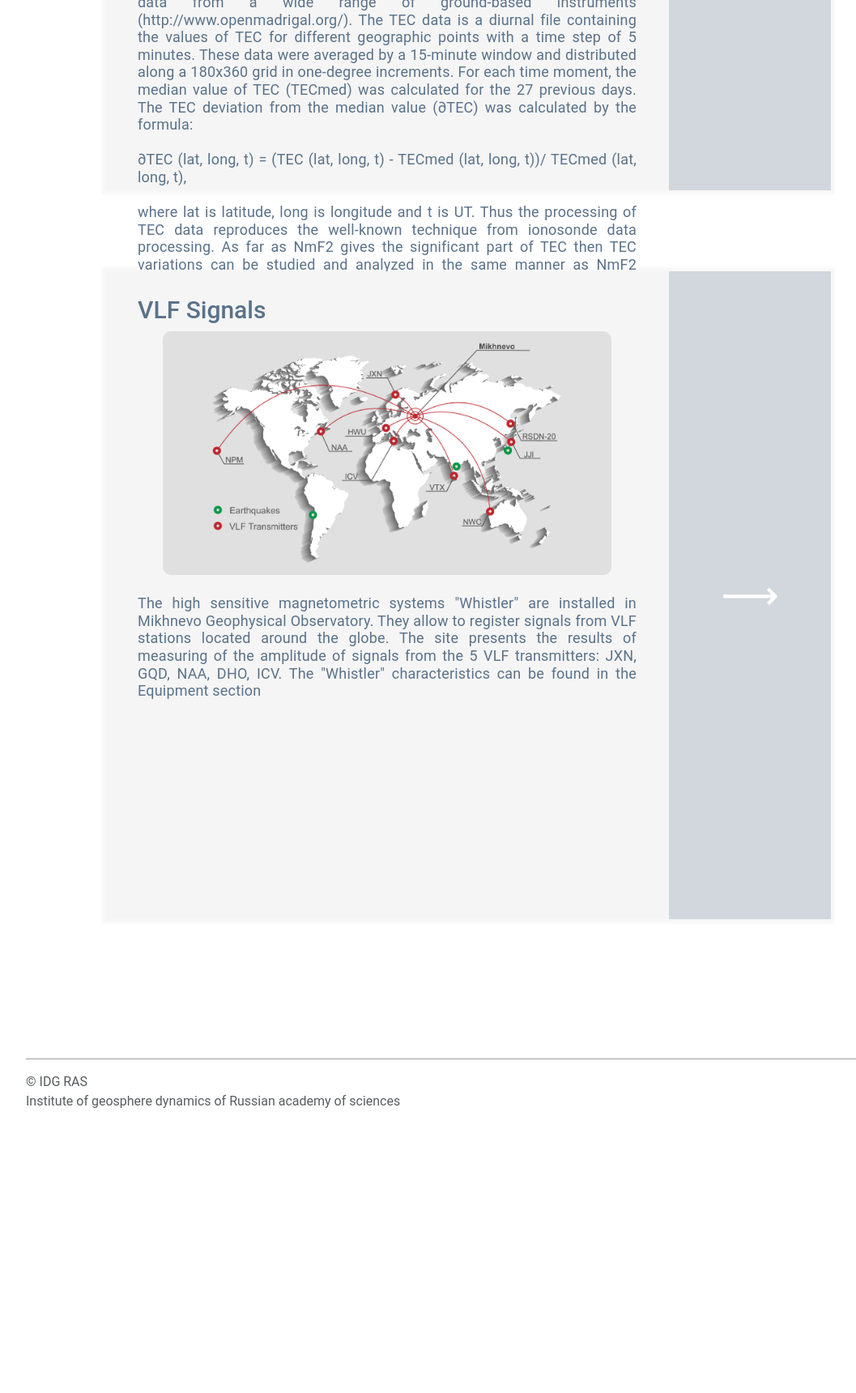
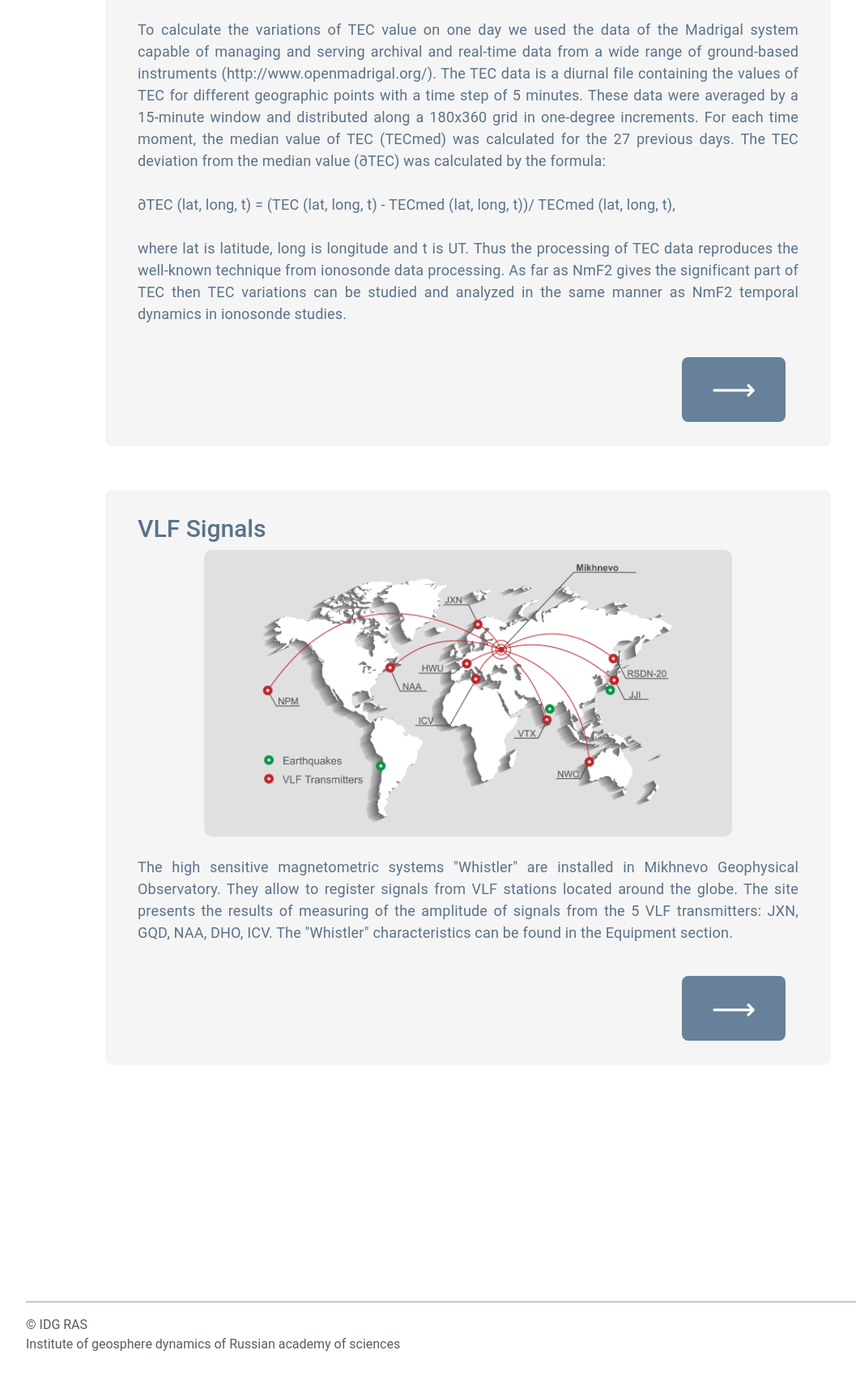
Before and after one commit to katyacoffee/WebSite, a Django app: page /data in a window 1280 px wide. Shown: the part 781-2501 px from the top of the page at 81% size, without its empty margins (62-1119 px from the left). Before the commit the page ends 2149 px from the top, so only its background shows below. Run offline with Django 4.2, Linux system fonts and the light colour scheme; some libraries are stand-ins or nearby versions.

Commit message:
refactor design

```diff
--- a/templates/data.html
+++ b/templates/data.html
@@ -11,25 +11,27 @@
 <style>
 
         p {
-            line-height: 1.2;
+            line-height: 1.5;
             letter-spacing: .2px;
             font-size: 18px;
         }
 
         h1 {
             font-size: 30px;
+            {#font-size:8vw;#}
             text-align: justify;
         }
 
         .box-container {
             margin: 100px auto;
             width: 70%;
-            height: 800px;
+            height: 950px;
             display: flex;
             text-align: justify;
             {#align-items: stretch;#}
             font-family: 'Roboto', sans-serif;
-            box-shadow: 0 0 3px 5px rgba(0, 0, 0, 0.03);
+            position: relative;
+            {#box-shadow: 0 0 3px 5px rgba(0, 0, 0, 0.03);#}
         }
 
       {#.right-open {#}
@@ -40,12 +42,16 @@
             font-family: 'Roboto', sans-serif;
             {#opacity: 0;#}
             color: #888484;
+            margin: auto;
+            display: block;
+            border-radius: 8px;
         }
 
         .box1-content,
         .box1-side {
           transition: all .3s ease-out;
           color: #5a728a;
+            position: relative;
         }
 
         .box1-content {
@@ -57,41 +63,27 @@
         }
 
         .box1-side {
-            background: #d1d7dc;
-            {#flex: 2;#}
-            width: 200px;
+            width: 160px;
+            float: right;
+            border-radius: 8px;
             display: flex;
             justify-content: center;
             align-items: center;
-            {#align-items: flex-end;#}
             font-family: 'Roboto', sans-serif;
-            {#vertical-align: center;#}
-          {#color: #1a1d20;#}
+            position: relative;
         }
 
         button {
-            {#background: #5a728a;#}
-            {#padding: 15px 50px;#}
-            {#border-radius: 5px;#}
-            {#border: none;#}
-            {#font-family: 'Roboto', sans-serif;#}
-            {#box-shadow: 1px 1px 8px 1px rgba(0, 0, 0, 0.32);#}
-            {#color: white;#}
-            {#margin: 30px 0;#}
             display: inline-flex;
-            {#background: #5a728a;#}
-            background: #d1d7dc;
-            {#width: 150px;#}
-            {#width: 100%;#}
-            {#height: 100%;#}
-            width: 200px;
-            height: 800px;
-            {#height: 45px;#}
+            background: #68819a;
+            {#display: block;#}
+            {#width: 160px;#}
+            width: 10vw;
+            height: 80px;
             color: #ffffff;
             font-size: 50px;
             font-family: 'Roboto', sans-serif;
-            {#border: #68819a;#}
-            border: #d1d7dc;
+            border: #68819a;
             border-radius: 8px;
             margin: auto;
             transition: all 0.2s;
@@ -103,10 +95,12 @@
         .button:hover {
            {#background: #4c6177;#}
            {#background: #cdd6de;#}
-           color: #f8f6f6;
+           background: #576f88;
             transform: scale(1.1);
-            width: 200px;
-            height: 800px;
+            border-radius: 8px;
+            width: 10vw;
+            {#width: 160px;#}
+            height: 80px;
 
         }
 
@@ -115,7 +109,7 @@
                 /*margin: 0 auto auto 0;*/
                 margin: auto;
                 {#max-height: 300px;#}
-                width: 90%;
+                width: 80%;
                 {#max-width: 900px;#}
                 display: block;
                 border-radius: 10px;
@@ -142,15 +136,19 @@
             where lat is latitude, long is longitude and t is UT. Thus the processing of TEC data reproduces the
             well-known technique from ionosonde data processing. As far as NmF2 gives the significant part of TEC then
             TEC variations can be studied and analyzed in the same manner as NmF2 temporal dynamics in ionosonde studies.</p>
-      </div>
-        <div class="box1-side">
+          <div class="box1-side">
             <form method="post" id="tec">
-                <button type="submit" formaction="/date-selection" class="button">⟶</button>
+                <br>
+                <button type="submit" formaction="/date-selection" class="button" style="font-size:3vw;">⟶</button>
                 <input type="hidden" id="source" name="source" value="tec">
             </form>
+          </div>
+      </div>
 {#        <button type="submit" formaction="/date-selection" class="button">⟶</button>#}
         </div>
     </div>
+{#    <br>#}
+{#    <br>#}
     <div class="box-container">
       <div class="box1-content content">
         <h1>VLF Signals</h1>
@@ -159,18 +157,19 @@
         <p>The high sensitive magnetometric systems "Whistler" are installed in Mikhnevo Geophysical Observatory.
             They allow to register signals from VLF stations located around the globe. The site presents the results of
             measuring of the amplitude of signals from the 5 VLF transmitters: JXN, GQD, NAA, DHO, ICV. The "Whistler"
-            characteristics can be found in the Equipment section</p>
-      </div>
-        <div class="box1-side">
+            characteristics can be found in the Equipment section.</p>
+           <div class="box1-side">
             <form method="post" id="vlf">
-                <button type="submit" formaction="/date-selection" class="button">⟶</button>
+                <br>
+                <button type="submit" formaction="/date-selection" class="button" style="font-size:3vw;">⟶</button>
                 <input type="hidden" id="source" name="source" value="vlf">
             </form>
 {#            <form method="post" id="tec">#}
 {#                <button type="submit" formaction="/date-selection" class="button">⟶</button>#}
 {#                <input type="hidden" id="source" name="source" value="tec">#}
 {#            </form>#}
-        </div>
+           </div>
+      </div>
     </div>
 
     <script>
--- a/templates/equipment.html
+++ b/templates/equipment.html
@@ -191,7 +191,6 @@
             Equipment section.
             <br>
         </p>
-        <br>
         <style>
             .btn {
                 display: inline-flex;
```
